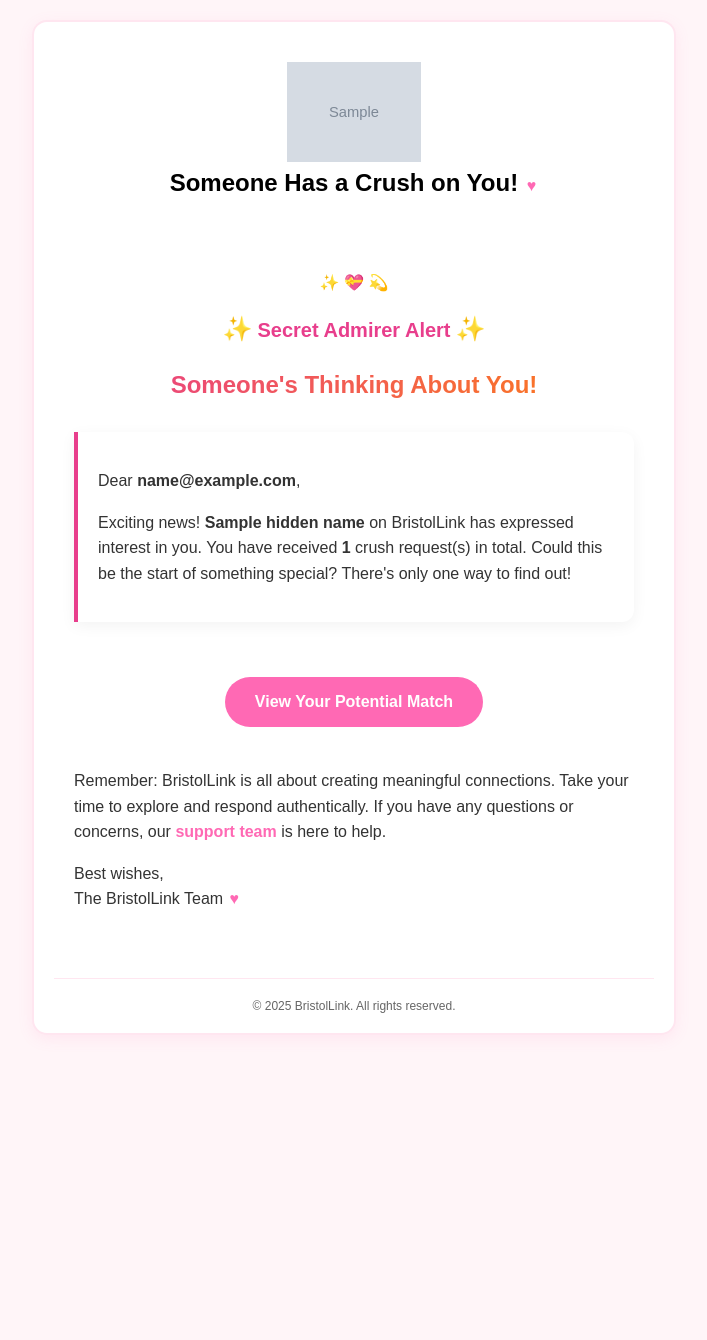
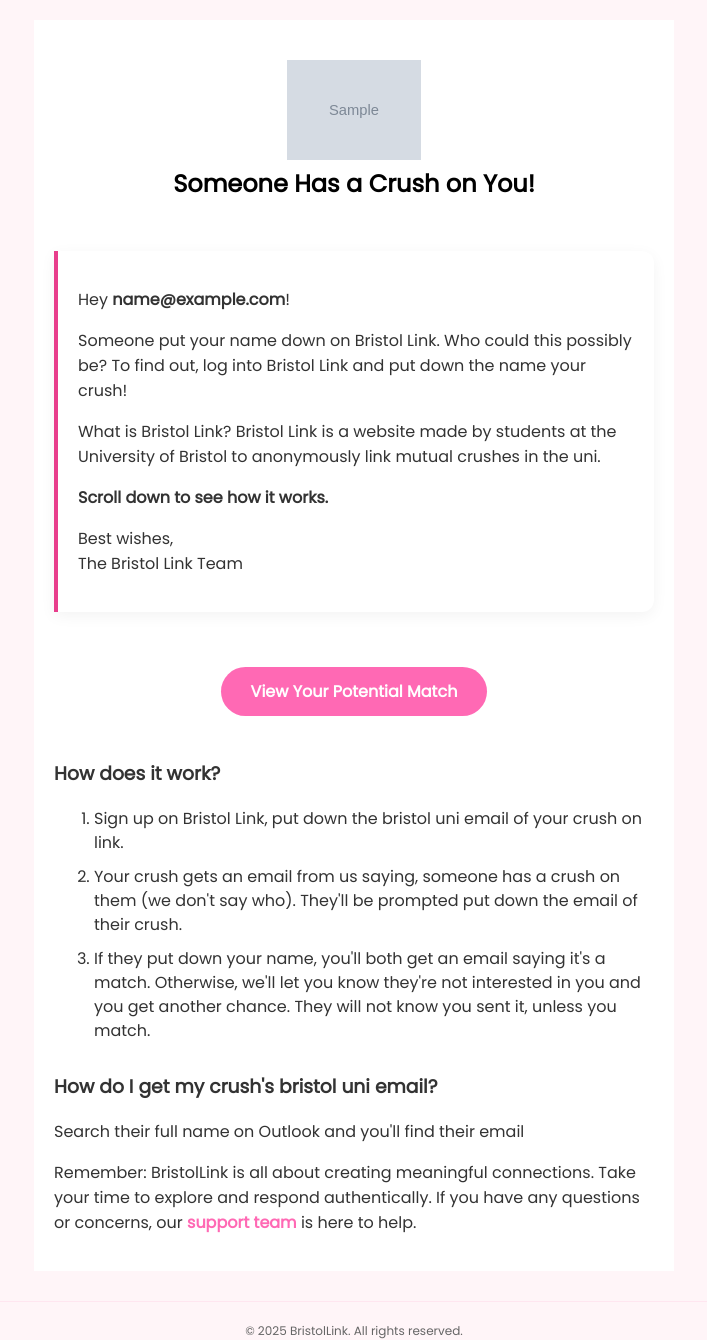
Before and after one commit to BRSY1/BristolLink, a Django app: template backend/api/templates/crush_email.html in a window 1280 px wide. Shown: the whole page, without its empty margins (286-993 px from the left). Before the commit the page ends 1035 px from the top, so only its background shows below. Run offline with Django 5.2, Linux system fonts and the light colour scheme; tables that the repository leaves empty hold one stand-in row (values such as "Sample post"); the template is opened without the code that fills it: values that come from a table or form of the project are taken from there, most other values are stand-ins (such as "Sample title", 1, 10 or a date in 2020); grey boxes marked "Sample" are stand-in pictures.

Commit message:
Changed the emails, there are prolly some spelling mistakes. check in the morning.

```diff
--- a/backend/api/templates/crush_email.html
+++ b/backend/api/templates/crush_email.html
@@ -1,23 +1,29 @@
 {% load static %}
 <!DOCTYPE html>
 <html>
+
 <head>
   <meta charset="UTF-8" />
   <meta name="viewport" content="width=device-width, initial-scale=1.0" />
+  <link rel="preconnect" href="https://fonts.googleapis.com">
+  <link rel="preconnect" href="https://fonts.gstatic.com" crossorigin>
+  <link href="https://fonts.googleapis.com/css2?family=Poppins&display=swap" rel="stylesheet">
   <title>Someone Has a Crush on You!</title>
   <style>
     body {
-        font-family: "Arial", sans-serif;
+      font-family: "Poppins", "Arial", "Sans Serif";
       margin: 0;
       padding: 0;
       background-color: #fff5f8;
       color: #333;
     }
+
     a {
       color: #ff69b4;
       text-decoration: none;
       font-weight: bold;
     }
+
     h2 {
       color: #2d3748;
       line-height: 1.4;
@@ -27,33 +33,36 @@
       -webkit-text-fill-color: transparent;
       background-clip: text;
     }
+
     .container {
       max-width: 600px;
       margin: 20px auto;
       background: #fff;
       padding: 20px;
-        border-radius: 15px;
-        box-shadow: 0 4px 15px rgba(255, 105, 180, 0.1);
-        border: 2px solid #ffe6f0;
     }
+
     .header {
       text-align: center;
       padding: 20px 0;
       border-radius: 12px 12px 0 0;
     }
+
     .logo {
       margin: 0;
     }
+
     .header h1 {
       margin: 0;
       color: #000;
       font-size: 24px;
       line-height: 1.4;
     }
+
     .content {
       padding: 20px;
       line-height: 1.6;
     }
+
     .footer {
       text-align: center;
       font-size: 12px;
@@ -62,6 +71,7 @@
       padding-top: 20px;
       border-top: 1px solid #ffe6f0;
     }
+
     .button {
       display: inline-block;
       background-color: #ff69b4;
@@ -73,19 +83,23 @@
       font-weight: bold;
       transition: background-color 0.3s ease;
     }
+
     .button:hover {
       background-color: #ff1493;
     }
+
     .heart-icon {
       color: #ff69b4;
       font-size: 16px;
       display: inline-block;
       margin: 0 2px;
     }
+
     .crush-celebration {
       text-align: center;
       margin: 30px 0;
     }
+
     .message-box {
       background-color: #ffffff;
       border-left: 4px solid #e83e8c;
@@ -94,56 +108,70 @@
       border-radius: 0 12px 12px 0;
       box-shadow: 0 4px 15px rgba(0, 0, 0, 0.05);
     }
+
     .secret-crush {
       font-size: 20px;
       color: #e83e8c;
       margin: 15px 0;
       font-weight: bold;
     }
+
     .sparkle {
       font-size: 24px;
       color: #ffd700;
       margin: 0 5px;
     }
+
+    li {
+      line-height: 1.5;
+      padding-bottom: 10px;
+    }
   </style>
 </head>
+
 <body>
   <div class="container">
     <div class="header">
       <div class="logo">
-          <img
-            src="{{ logo_url }}"
-            alt="BristolLink Logo"
-            style="max-height: 100px"
-          />
+        <img src="{{ logo_url }}" alt="BristolLink Logo" style="max-height: 100px" />
       </div>
-        <h1>Someone Has a Crush on You! <span class="heart-icon">♥</span></h1>
+      <h1>Someone Has a Crush on You!</h1>
     </div>
-      <div class="content">
-        <div class="crush-celebration">
-          <div class="emoji">✨ 💝 💫</div>
-          <div class="secret-crush">
-            <span class="sparkle">✨</span>Secret Admirer Alert<span
-              class="sparkle"
-              >✨</span
-            >
+    <div class="message-box">
+      <p>Hey <b>{{ crush_name }}</b>!</p>
+      <p>
+        Someone put your name down on Bristol Link. Who could this possibly be? To find out, log into Bristol Link and
+        put down the name your crush!
+      </p>
+      <p>
+        What is Bristol Link? Bristol Link is a website made by students at the University of Bristol to anonymously
+        link mutual crushes in the
+        uni.
+      </p>
+      <b>Scroll down to see how it works.</b>
+      <div class="signature">
+        <p>
+          Best wishes,<br />
+          The Bristol Link Team
+        </p>
       </div>
-          <h2>Someone's Thinking About You!</h2>
-        </div>
-
-        <div class="message-box">
-          <p>Dear <b>{{ crush_name }}</b>,</p>
-          <p>
-            Exciting news! <b>{{ hidden_name }}</b> on BristolLink has expressed interest in you.
-            You have received <b>{{ crush_count }}</b> crush request(s) in
-            total. Could this be the start of something special? There's only
-            one way to find out!
-          </p>
     </div>
 
     <center>
       <a href="{{ home_url }}" class="button">View Your Potential Match</a>
     </center>
+
+    <h3 class="small-heading">How does it work?</h3>
+    <ol>
+      <li>Sign up on Bristol Link, put down the bristol uni email of your crush on link.</li>
+      <li>Your crush gets an email from us saying, someone has a crush on them (we don't say who). They'll be prompted
+        put down the email of their crush.</li>
+      <li>If they put down your name, you'll both get an email saying it's a match. Otherwise, we'll let you know
+        they're not interested in you and you get another chance. They will not know you sent it, unless you match.</li>
+    </ol>
+
+    <h3 class="small-heading">How do I get my crush's bristol uni email?</h3>
+    <p>Search their full name on Outlook and you'll find their email</p>
 
     <p>
       Remember: BristolLink is all about creating meaningful connections.
@@ -152,14 +180,15 @@
       <a href="{{ support_email }}">support team</a> is here to help.
     </p>
 
-        <div class="signature">
+    <!-- <div class="signature">
       <p>
         Best wishes,<br />
-            The BristolLink Team <span class="heart-icon">♥</span>
+        The Bristol Link Team <span class="heart-icon"></span>
       </p>
-        </div>
+    </div> -->
   </div>
   <div class="footer">&copy; 2025 BristolLink. All rights reserved.</div>
   </div>
 </body>
+
 </html>
```
Also changed, not shown: backend/api/templates/match_email.html (+37 -20 lines), backend/api/templates/rejection_email.html (+30 -33 lines). Lines whose indentation alone changed are shown as unchanged.
